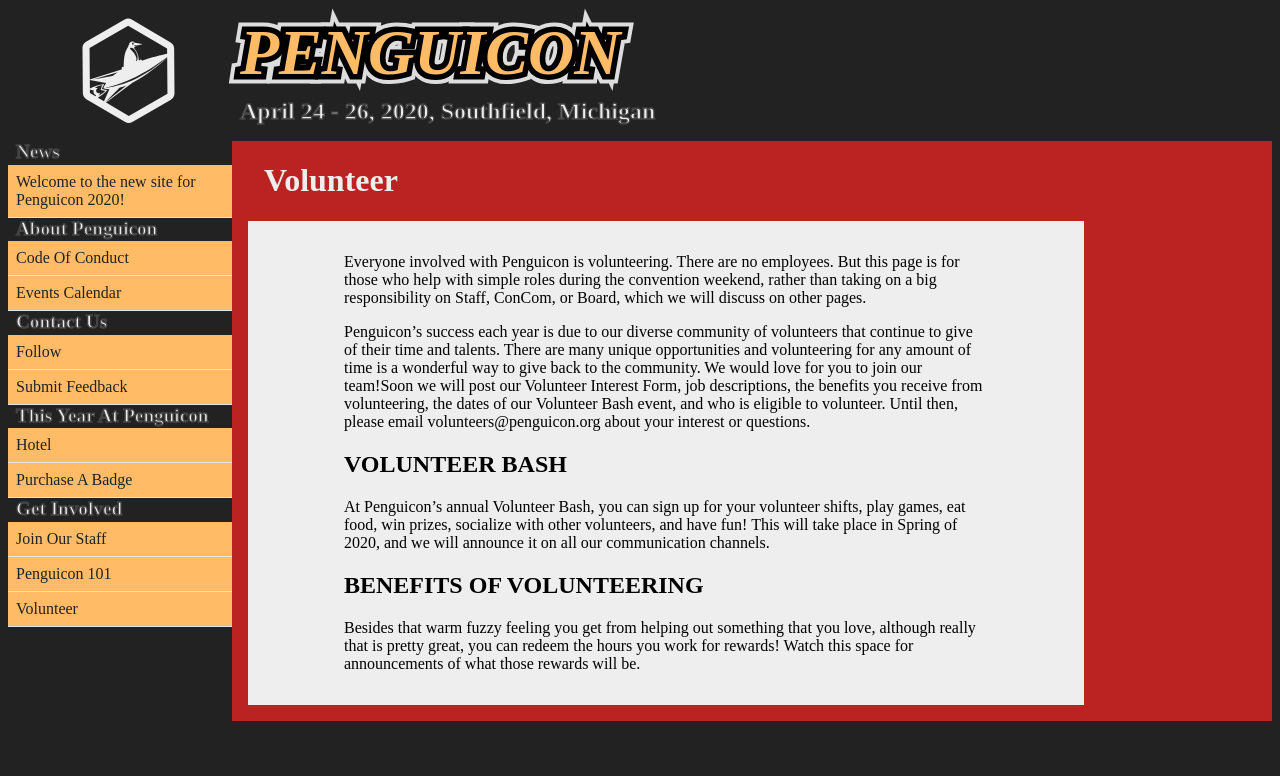
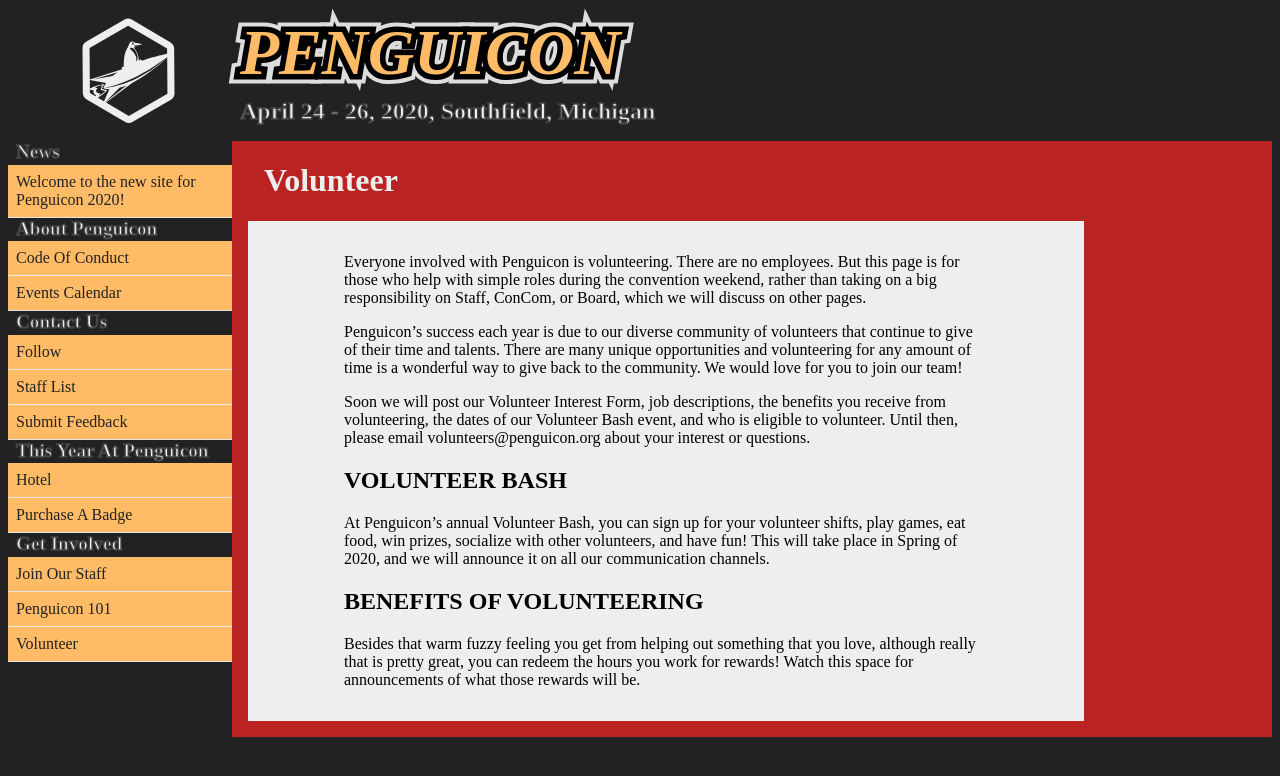
Before and after one commit to penguicon/penguiconwebsite, a Jekyll site: the page built from volunteer.md, in a window 1280 px wide. Shown: the top 776 px of the page. Built offline with Jekyll 4.4.1, drawn with Linux system fonts in a browser that asks for light colours.

Commit message:
Add a Staff List page. Edit typo on Volunteers pg.

```diff
--- a/assets/css/main.css
+++ b/assets/css/main.css
@@ -131,6 +131,18 @@
   padding: 1rem 6rem;
 }
 
+td:first-child {
+  font-weight: bold;
+}
+
+td {
+  padding: .5rem 1rem;
+}
+
+tr:nth-child(odd){
+  background-color: #ccc;
+}
+
 .subcontainer {
   margin: auto;
   width: 44rem;
--- a/volunteer.md
+++ b/volunteer.md
@@ -7,7 +7,9 @@
 ---
 Everyone involved with Penguicon is volunteering. There are no employees. But this page is for those who help with simple roles during the convention weekend, rather than taking on a big responsibility on Staff, ConCom, or Board, which we will discuss on other pages.
 
-Penguicon’s success each year is due to our diverse community of volunteers that continue to give of their time and talents. There are many unique opportunities and volunteering for any amount of time is a wonderful way to give back to the community. We would love for you to join our team!Soon we will post our Volunteer Interest Form, job descriptions, the benefits you receive from volunteering, the dates of our Volunteer Bash event, and who is eligible to volunteer. Until then, please email volunteers@penguicon.org about your interest or questions.
+Penguicon’s success each year is due to our diverse community of volunteers that continue to give of their time and talents. There are many unique opportunities and volunteering for any amount of time is a wonderful way to give back to the community. We would love for you to join our team!
+
+Soon we will post our Volunteer Interest Form, job descriptions, the benefits you receive from volunteering, the dates of our Volunteer Bash event, and who is eligible to volunteer. Until then, please email volunteers@penguicon.org about your interest or questions.
 
 ## VOLUNTEER BASH
 
```
Also changed, not shown: staff-list.md (added, +60 -0 lines).
